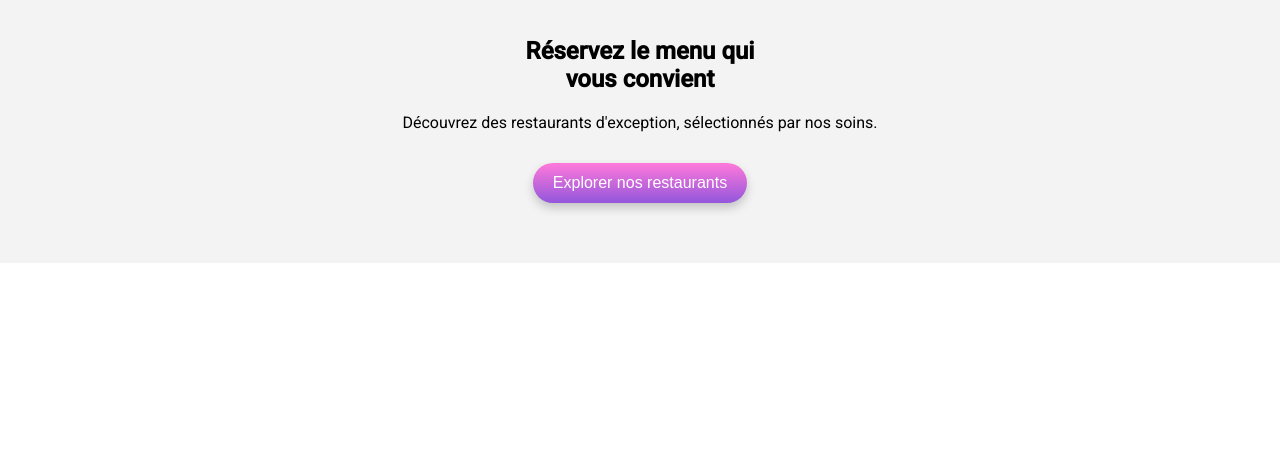
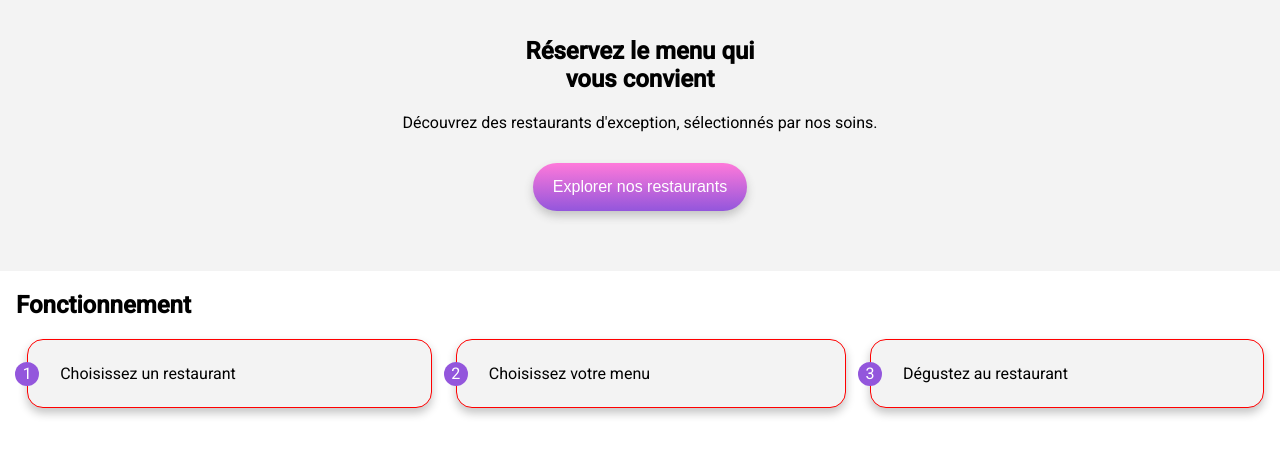
Before and after one commit to MOHAMED-Ismael-Alykhan/ohmyfood, a website: page index.html in a window 1280 px wide. Shown: the part 146-602 px from the top of the page. Drawn offline with Linux system fonts and the light colour scheme; a web font is replaced by a local one.

Commit message:
création partie Fonctionnement

```diff
--- a/index.html
+++ b/index.html
@@ -23,6 +23,14 @@
         </p>
         <button>Explorer nos restaurants</button>
       </section>
+      <section class="fonctionnement">
+        <h2>Fonctionnement</h2>
+        <ul>
+          <li>Choisissez un restaurant</li>
+          <li>Choisissez votre menu</li>
+          <li>Dégustez au restaurant</li>
+        </ul>
+      </section>
     </main>
   </body>
 </html>
--- a/sass/base.scss
+++ b/sass/base.scss
@@ -8,6 +8,6 @@ body {
   margin: 0px;
   font-family: "roboto", sans-serif;
 }
-div {
-  background-color: blue;
+main .fonctionnement {
+  padding: 0 1rem;
 }
--- /dev/null
+++ b/sass/layout/components.scss
@@ -0,0 +1,48 @@
+@import "../utils/box-shadow.scss";
+@import "../utils/zoom.scss";
+@import "../utils/variables.scss";
+
+main .fonctionnement {
+  padding: 0 1rem;
+}
+.fonctionnement {
+  counter-reset: numérotation;
+  & ul {
+    display: flex;
+    flex-direction: column;
+    gap: 1rem;
+    padding-left: 0.7rem;
+    @media (min-width: 992px) {
+      flex-direction: row;
+      gap: 1.5rem;
+    }
+  }
+  & li {
+    &::before {
+      content: counter(numérotation);
+      counter-increment: numérotation;
+      background-color: $couleur-primaire;
+      color: white;
+      display: flex;
+      width: 1.5rem;
+      height: 1.5rem;
+      border-radius: 50%;
+      justify-content: center;
+      align-items: center;
+      position: absolute;
+      left: -13px;
+      bottom: 21px;
+    }
+    position: relative;
+    list-style: none;
+    background-color: #f3f3f3;
+    padding: 1.5rem 2rem;
+    border: 1px solid red;
+    border-radius: 1rem;
+    flex-grow: 1;
+    @include box-shadow;
+    &:hover {
+      @include zoom;
+    }
+  }
+}
--- a/sass/layout/explorer.scss
+++ b/sass/layout/explorer.scss
@@ -1,3 +1,7 @@
+@import "../utils/box-shadow.scss";
+@import "../utils/zoom.scss";
+@import "../utils/variables.scss";
+
 .explorer {
   text-align: center;
   background-color: rgb(243, 243, 243);
@@ -5,19 +9,18 @@
   padding-bottom: 60px;
 
   & button {
-    background-image: linear-gradient(#ff79da, #9356dc);
-    border-radius: 20px;
+    background-image: linear-gradient($couleur-secondaire, $couleur-primaire);
+    border-radius: 2rem;
     color: white;
     font-size: 1rem;
-    height: 2.5rem;
+    height: 3rem;
     border-style: none;
     padding: 0px 20px;
-    box-shadow: 0px 5px 10px rgb(196, 196, 196);
     margin-top: 15px;
+    @include box-shadow;
   }
   & button:hover {
-    transform: scale(1.03);
-    transition: 100ms;
+    @include zoom;
     opacity: 0.9;
   }
 }
--- /dev/null
+++ b/sass/utils/box-shadow.scss
@@ -0,0 +1,3 @@
+@mixin box-shadow {
+  box-shadow: 0px 5px 10px rgb(196, 196, 196);
+}
--- /dev/null
+++ b/sass/utils/variables.scss
@@ -0,0 +1,3 @@
+$couleur-primaire: #9356dc;
+$couleur-secondaire: #ff79da;
+$couleur-tertiaire: #99e2d0;
--- /dev/null
+++ b/sass/utils/zoom.scss
@@ -0,0 +1,4 @@
+@mixin zoom {
+  transform: scale(1.02);
+  transition: 100ms;
+}
--- a/style.scss
+++ b/style.scss
@@ -2,3 +2,4 @@
 @import "./sass/layout/header.scss";
 @import "./sass/layout/ville.scss";
 @import "./sass/layout/explorer.scss";
+@import "./sass/layout/components.scss";
```
Also changed, not shown: style.css, 1 other file.
